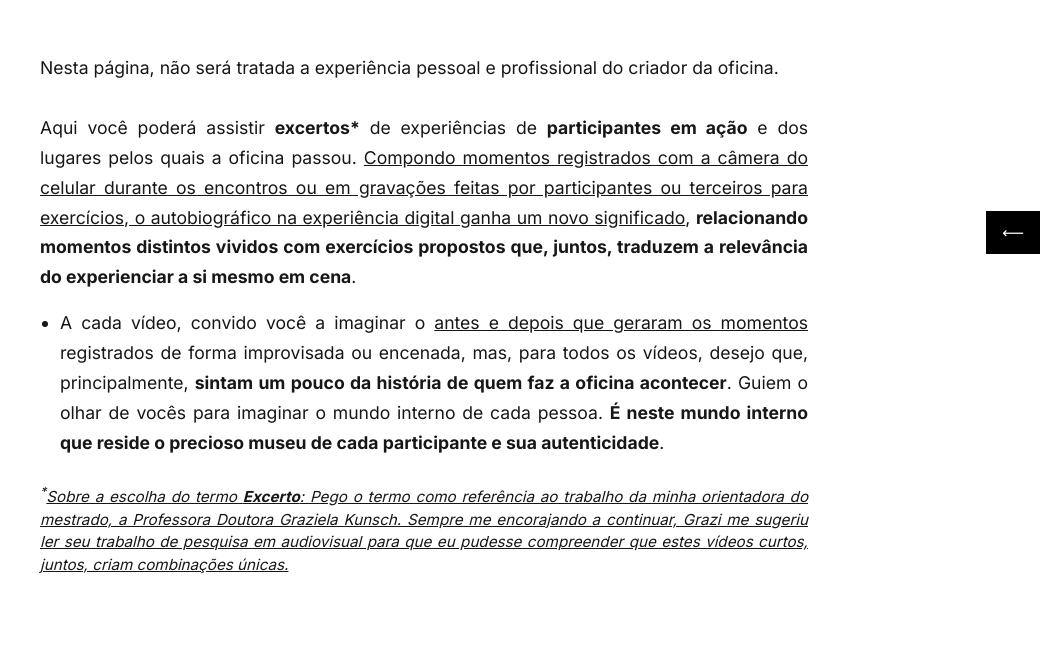
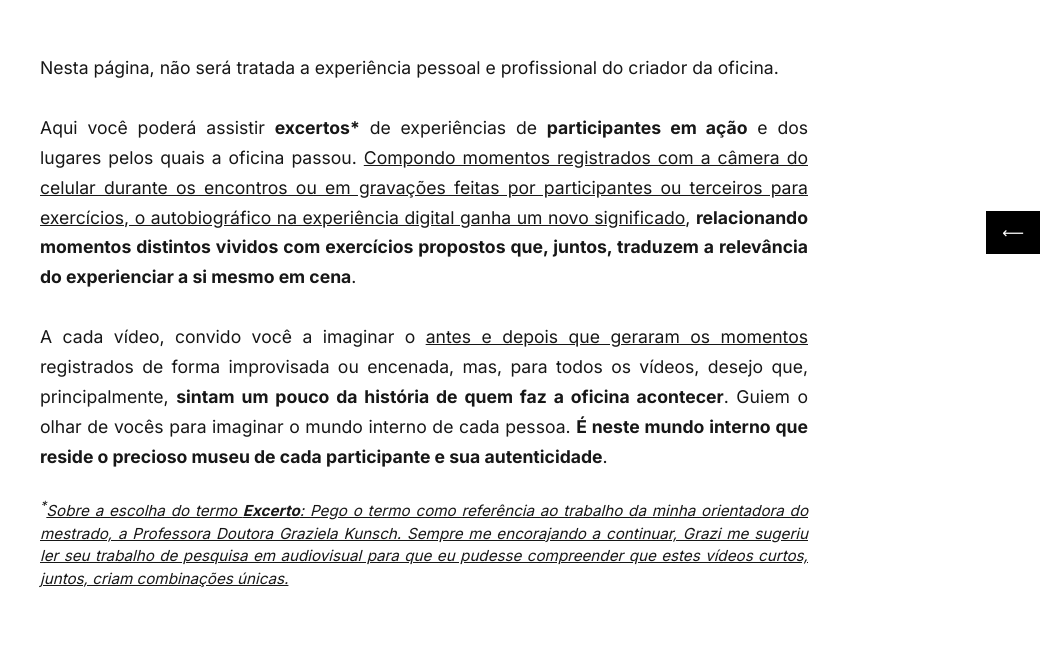
Before and after one commit to caiocastelhano/museu-autobiografico, a Next.js app: page /autobiografico in a window 1280 px wide. Shown: the part 522-1179 px from the top of the page, without its empty margins (216-1280 px from the left). Built offline with nearby package versions, Linux system fonts and the light colour scheme.

Commit message:
Ajuste texto da página Autobiográfico

```diff
--- a/src/app/autobiografico/Autobiografico.module.css
+++ b/src/app/autobiografico/Autobiografico.module.css
@@ -56,7 +56,6 @@
 
   .shapeText {
     font-size: 1rem;
-    font-weight: bold;
     text-transform: none;
   }
 
--- a/src/app/autobiografico/page.js
+++ b/src/app/autobiografico/page.js
@@ -75,7 +75,7 @@ export default function AutobiograficoPage() {
               <p>
                 &quot;A autobiografia produz uma forma de enfrentamento político que para mim é importantíssimo. Ela é uma importante arma política.&quot;
               </p>
-              <footer>— Edouard Louis</footer>
+              <footer>— Édouard Louis</footer>
             </blockquote>
           </div>
         </section>
@@ -96,11 +96,11 @@ export default function AutobiograficoPage() {
             Aqui você poderá assistir <b>excertos*</b> de experiências de <b>participantes em ação</b> e dos lugares pelos quais a oficina passou. <u>Compondo momentos registrados com a câmera do celular durante os encontros ou em gravações feitas por participantes ou terceiros para exercícios, o autobiográfico na experiência digital ganha um novo significado</u>, <b>relacionando momentos distintos vividos com exercícios propostos que, juntos, traduzem a relevância do experienciar a si mesmo em cena</b>.
           </p>
 
-          <ul>
-            <li>
-              A cada vídeo, convido você a imaginar o <u>antes e depois que geraram os momentos</u> registrados de forma improvisada ou encenada, mas, para todos os vídeos, desejo que, principalmente, <b>sintam um pouco da história de quem faz a oficina acontecer</b>. Guiem o olhar de vocês para imaginar o mundo interno de cada pessoa. <b>É neste mundo interno que reside o precioso museu de cada participante e sua autenticidade</b>.
-            </li>
-          </ul>
+          < br/>
+
+          <p>
+            A cada vídeo, convido você a imaginar o <u>antes e depois que geraram os momentos</u> registrados de forma improvisada ou encenada, mas, para todos os vídeos, desejo que, principalmente, <b>sintam um pouco da história de quem faz a oficina acontecer</b>. Guiem o olhar de vocês para imaginar o mundo interno de cada pessoa. <b>É neste mundo interno que reside o precioso museu de cada participante e sua autenticidade</b>.
+          </p>
 
           <p className={styles.footnote} aria-label="Nota sobre o uso do termo excerto">
             <sup>*</sup>
```
